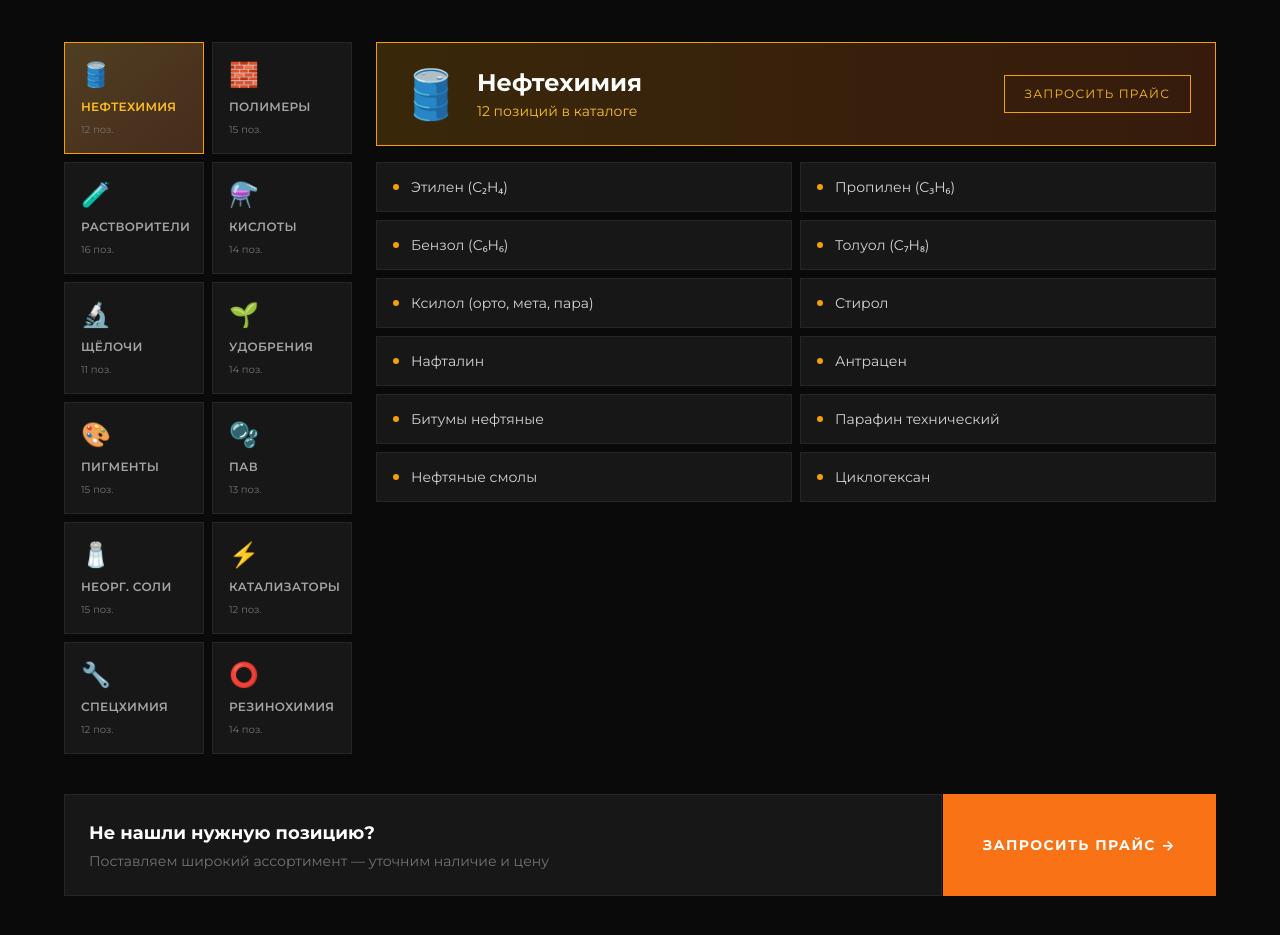
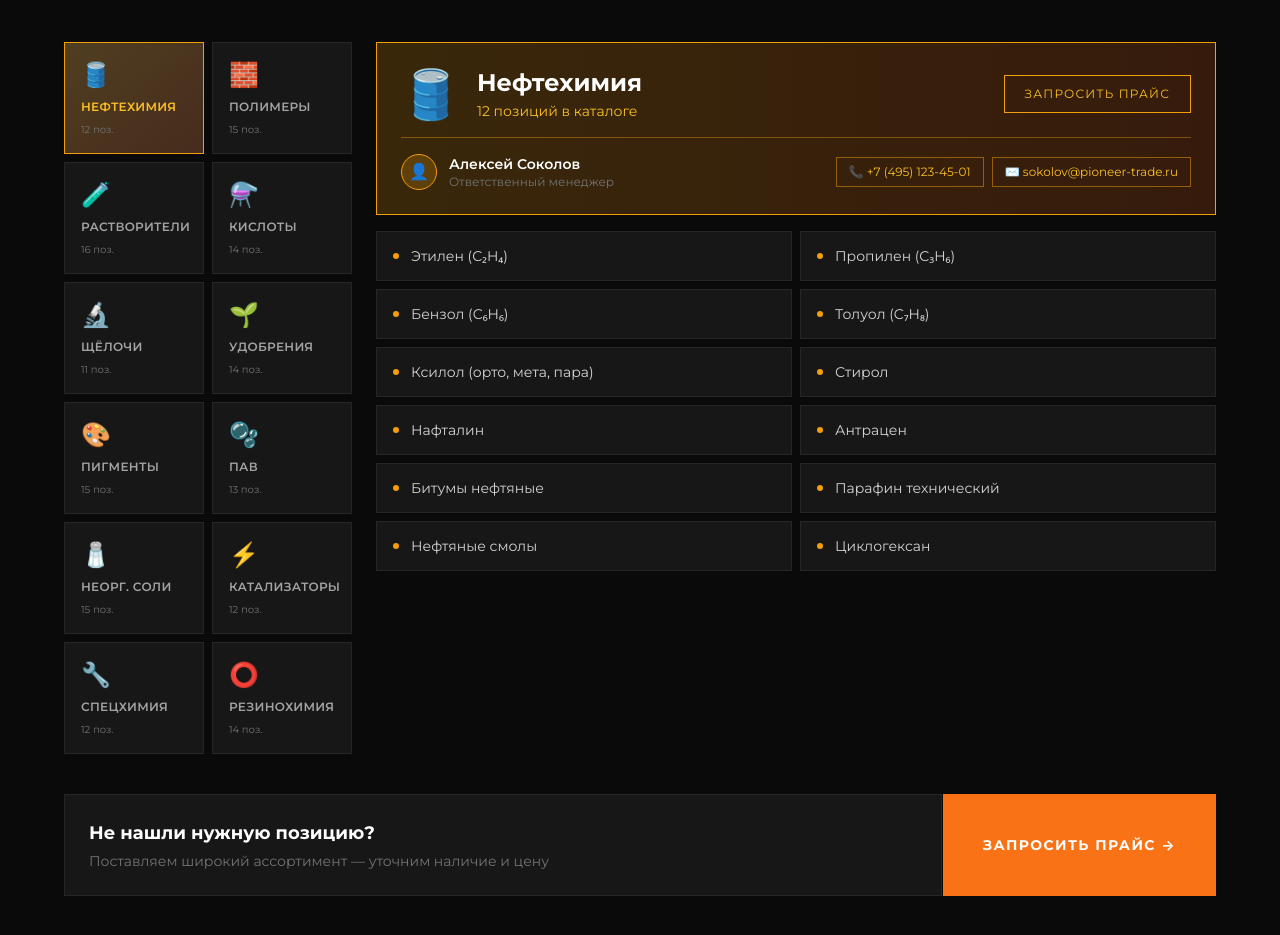
Before and after one commit to pr-poehali-dev/slon-innovacii, a React (Vite) app: page / in a window 1280 px wide. Shown: the part 7020-7955 px from the top of the page. Built offline with nearby package versions, Linux system fonts and the light colour scheme.

Commit message:
feat: привязка контакта менеджера в каталоге

```diff
--- a/src/components/Catalog.tsx
+++ b/src/components/Catalog.tsx
@@ -1,5 +1,11 @@
 import { useState } from "react";
 import { motion, AnimatePresence } from "framer-motion";
+
+interface Manager {
+  name: string;
+  phone: string;
+  email: string;
+}
 
 const categories = [
   {
@@ -10,6 +16,7 @@ const categories = [
     text: "text-amber-400",
     border: "border-amber-500",
     gradient: "from-amber-500/20 to-amber-900/40",
+    manager: { name: "Алексей Соколов", phone: "+7 (495) 123-45-01", email: "sokolov@pioneer-trade.ru" },
     products: [
       "Этилен (C₂H₄)", "Пропилен (C₃H₆)", "Бензол (C₆H₆)", "Толуол (C₇H₈)",
       "Ксилол (орто, мета, пара)", "Стирол", "Нафталин", "Антрацен",
@@ -24,6 +31,7 @@ const categories = [
     text: "text-blue-400",
     border: "border-blue-500",
     gradient: "from-blue-500/20 to-blue-900/40",
+    manager: { name: "Марина Волкова", phone: "+7 (495) 123-45-02", email: "volkova@pioneer-trade.ru" },
     products: [
       "Полиэтилен высокого давления (ПЭВД)", "Полиэтилен низкого давления (ПЭНД)",
       "Полипропилен (ПП)", "Поливинилхлорид (ПВХ)", "Полистирол (ПС)",
@@ -40,6 +48,7 @@ const categories = [
     text: "text-cyan-400",
     border: "border-cyan-500",
     gradient: "from-cyan-500/20 to-cyan-900/40",
+    manager: { name: "Дмитрий Орлов", phone: "+7 (495) 123-45-03", email: "orlov@pioneer-trade.ru" },
     products: [
       "Ацетон", "Этанол технический", "Изопропиловый спирт (ИПС)",
       "Метанол", "Этилацетат", "Бутилацетат", "Н-бутанол", "Изобутанол",
@@ -56,6 +65,7 @@ const categories = [
     text: "text-red-400",
     border: "border-red-500",
     gradient: "from-red-500/20 to-red-900/40",
+    manager: { name: "Екатерина Зайцева", phone: "+7 (495) 123-45-04", email: "zaitseva@pioneer-trade.ru" },
     products: [
       "Серная кислота (H₂SO₄)", "Соляная кислота (HCl)", "Азотная кислота (HNO₃)",
       "Фосфорная кислота (H₃PO₄)", "Уксусная кислота ледяная",
@@ -72,6 +82,7 @@ const categories = [
     text: "text-violet-400",
     border: "border-violet-500",
     gradient: "from-violet-500/20 to-violet-900/40",
+    manager: { name: "Павел Морозов", phone: "+7 (495) 123-45-05", email: "morozov@pioneer-trade.ru" },
     products: [
       "Гидроксид натрия (NaOH, каустик)", "Гидроксид калия (KOH)",
       "Гидроксид кальция (Ca(OH)₂)", "Аммиак технический (NH₃)",
@@ -88,6 +99,7 @@ const categories = [
     text: "text-emerald-400",
     border: "border-emerald-500",
     gradient: "from-emerald-500/20 to-emerald-900/40",
+    manager: { name: "Ольга Петрова", phone: "+7 (495) 123-45-06", email: "petrova@pioneer-trade.ru" },
     products: [
       "Мочевина (карбамид)", "Аммиачная селитра", "Сульфат аммония",
       "Хлорид калия", "Сульфат калия", "Калийная селитра",
@@ -104,6 +116,7 @@ const categories = [
     text: "text-pink-400",
     border: "border-pink-500",
     gradient: "from-pink-500/20 to-pink-900/40",
+    manager: { name: "Наталья Сидорова", phone: "+7 (495) 123-45-07", email: "sidorova@pioneer-trade.ru" },
     products: [
       "Диоксид титана (TiO₂)", "Оксид железа красный (Fe₂O₃)",
       "Оксид железа жёлтый", "Оксид железа чёрный (Fe₃O₄)",
@@ -121,6 +134,7 @@ const categories = [
     text: "text-sky-400",
     border: "border-sky-500",
     gradient: "from-sky-500/20 to-sky-900/40",
+    manager: { name: "Игорь Лебедев", phone: "+7 (495) 123-45-08", email: "lebedev@pioneer-trade.ru" },
     products: [
       "Лаурилсульфат натрия (SLS)", "Лаурилэфирсульфат натрия (SLES)",
       "Алкилбензолсульфонат (АБС)", "Нефтяной сульфонат",
@@ -138,6 +152,7 @@ const categories = [
     text: "text-orange-400",
     border: "border-orange-500",
     gradient: "from-orange-500/20 to-orange-900/40",
+    manager: { name: "Сергей Николаев", phone: "+7 (495) 123-45-09", email: "nikolaev@pioneer-trade.ru" },
     products: [
       "Хлорид натрия (соль техническая)", "Сульфат натрия (Na₂SO₄)",
       "Нитрат натрия", "Нитрат кальция", "Хлорид кальция (CaCl₂)",
@@ -155,6 +170,7 @@ const categories = [
     text: "text-yellow-400",
     border: "border-yellow-500",
     gradient: "from-yellow-500/20 to-yellow-900/40",
+    manager: { name: "Андрей Козлов", phone: "+7 (495) 123-45-10", email: "kozlov@pioneer-trade.ru" },
     products: [
       "Активированный уголь", "Силикагель", "Цеолиты",
       "Оксид алюминия (γ-Al₂O₃)", "Диоксид кремния (аэросил)",
@@ -172,6 +188,7 @@ const categories = [
     text: "text-rose-400",
     border: "border-rose-500",
     gradient: "from-rose-500/20 to-rose-900/40",
+    manager: { name: "Виктория Смирнова", phone: "+7 (495) 123-45-11", email: "smirnova@pioneer-trade.ru" },
     products: [
       "Антиоксиданты для полимеров", "Стабилизаторы ПВХ",
       "Пластификаторы (ДОФ, ДОА, ДБФ)", "Антипирены",
@@ -189,6 +206,7 @@ const categories = [
     text: "text-neutral-400",
     border: "border-neutral-500",
     gradient: "from-neutral-500/20 to-neutral-900/40",
+    manager: { name: "Роман Фёдоров", phone: "+7 (495) 123-45-12", email: "fedorov@pioneer-trade.ru" },
     products: [
       "Сера техническая", "Каолин (белая сажа)",
       "Диоксид кремния (наполнитель)", "Нафтенат цинка",
@@ -320,7 +338,7 @@ export default function Catalog() {
                 >
                   {/* Шапка */}
                   <div className={`relative overflow-hidden p-6 mb-4 bg-gradient-to-r ${current.gradient} border ${current.border}`}>
-                    <div className="flex items-center justify-between gap-4">
+                    <div className="flex flex-col sm:flex-row sm:items-center justify-between gap-4">
                       <div className="flex items-center gap-4">
                         <span className="text-5xl">{current.icon}</span>
                         <div>
@@ -331,6 +349,31 @@ export default function Catalog() {
                       <button className={`shrink-0 border ${current.border} ${current.text} text-xs uppercase tracking-widest px-5 py-2.5 hover:bg-white/10 transition-colors hidden sm:block`}>
                         Запросить прайс
                       </button>
+                    </div>
+
+                    {/* Менеджер */}
+                    <div className={`mt-4 pt-4 border-t ${current.border} border-opacity-40 flex flex-col sm:flex-row sm:items-center gap-3`}>
+                      <div className={`w-9 h-9 rounded-full ${current.bg} bg-opacity-20 border ${current.border} flex items-center justify-center shrink-0`}>
+                        <span className="text-base">👤</span>
+                      </div>
+                      <div className="flex-1 min-w-0">
+                        <p className="text-white text-sm font-semibold">{current.manager.name}</p>
+                        <p className="text-neutral-500 text-xs">Ответственный менеджер</p>
+                      </div>
+                      <div className="flex flex-wrap gap-2">
+                        <a
+                          href={`tel:${current.manager.phone.replace(/\D/g, "")}`}
+                          className={`flex items-center gap-1.5 text-xs ${current.text} border ${current.border} border-opacity-50 px-3 py-1.5 hover:bg-white/10 transition-colors`}
+                        >
+                          📞 {current.manager.phone}
+                        </a>
+                        <a
+                          href={`mailto:${current.manager.email}`}
+                          className={`flex items-center gap-1.5 text-xs ${current.text} border ${current.border} border-opacity-50 px-3 py-1.5 hover:bg-white/10 transition-colors`}
+                        >
+                          ✉️ {current.manager.email}
+                        </a>
+                      </div>
                     </div>
                   </div>
 
```
